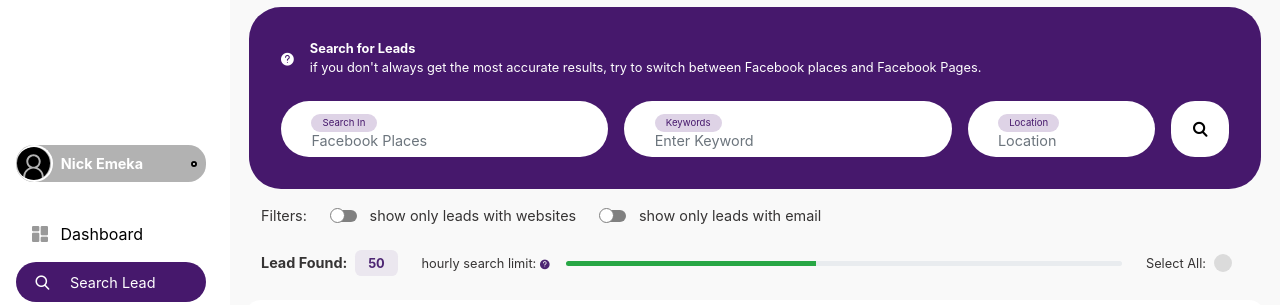
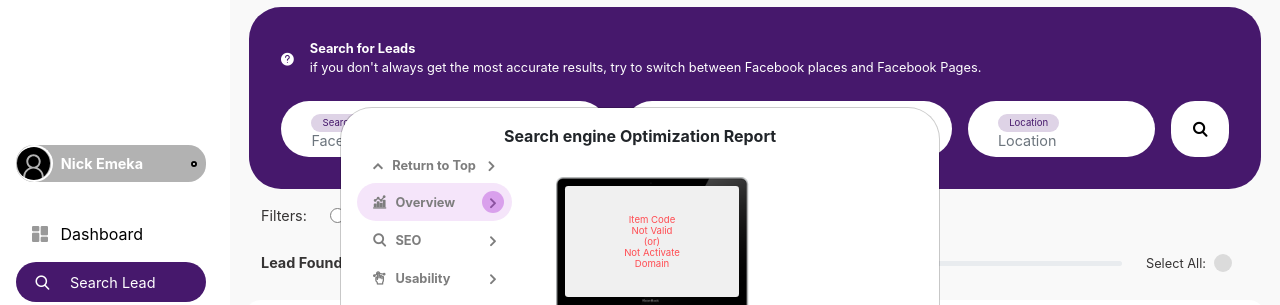
Before and after one commit to Mpiranha/leadbullet, a plain HTML site: page pages/search-lead.html in a window 1280 px wide. Shown: the part 93-398 px from the top of the page. Drawn offline with Linux system fonts and the light colour scheme.

Commit message:
modal in search lead

```diff
--- a/assets/css/main.css
+++ b/assets/css/main.css
@@ -1753,3 +1753,30 @@ input:checked+.slider:before {
     font-size: 1rem;
     margin-right: 0.2rem;
 }
+
+.laptop-wrap {
+    height: 200px;
+    width: 250px;
+    background-image: url('../images/transparent\ laptop\ image.png');
+    background-size: contain;
+    background-repeat: no-repeat;
+    background-position: center;
+    padding: 2.4rem 2.4rem 3.2rem 2.4rem;
+}
+
+.laptop-wrap .screen {
+    background-color: #f0f0f0;
+    width: 100%;
+    height: 100%;
+    display: flex;
+    align-items: center;
+    justify-content: center;
+    border-radius: 0.2rem;
+}
+
+.screen .screen-content {
+    color: #ff4c52;
+    text-align: center;
+    font-size: 0.6rem;
+    line-height: 11px;
+}
--- a/pages/search-lead.html
+++ b/pages/search-lead.html
@@ -266,7 +266,8 @@
                                     data-target="#facebook-report">Generate Facebook report</button>
                                 <button class="btn btn-campaign-box">Generate Google report</button>
                                 <button class="btn btn-campaign-box">Show on map</button>
-                                <button class="btn btn-campaign-box" data-toggle="modal" data-target="#send-email">Send email</button>
+                                <button class="btn btn-campaign-box" data-toggle="modal" data-target="#send-email">Send
+                                    email</button>
                             </div>
                         </div>
                     </div>
@@ -383,7 +384,7 @@
                 </div>
             </div>
         </div>
-        <div id="report" class="modal" aria-modal="true">
+        <div id="report" class="modal show" style="display: block;" aria-modal="true">
             <div class="modal-dialog modal-dialog-scrollable modal-dialog-centered">
                 <div class="modal-content">
                     <!-- <div class="modal-header">
@@ -477,7 +478,22 @@
                                 </li>
                             </ul>
                             <div class="tab-content">
-                                <div class="tab-pane container active" id="overview">...</div>
+                                <div class="tab-pane container active" id="overview">
+                                    <div class="laptop-wrap">
+                                        <div class="screen">
+                                            <div class="screen-content">
+                                                Item Code <br>
+                                                Not Valid<br>
+                                                (or)<br>
+                                                Not Activate<br>
+                                                Domain
+                                            </div>
+                                        </div>
+                                    </div>
+                                    <div class="report-detail">
+
+                                    </div>
+                                </div>
                                 <div class="tab-pane container fade" id="seo">...</div>
                                 <div class="tab-pane container fade" id="usability">...</div>
                                 <div class="tab-pane container fade" id="mobile">...</div>
```
Also changed, not shown: assets/images/transparent laptop image.png (added).
